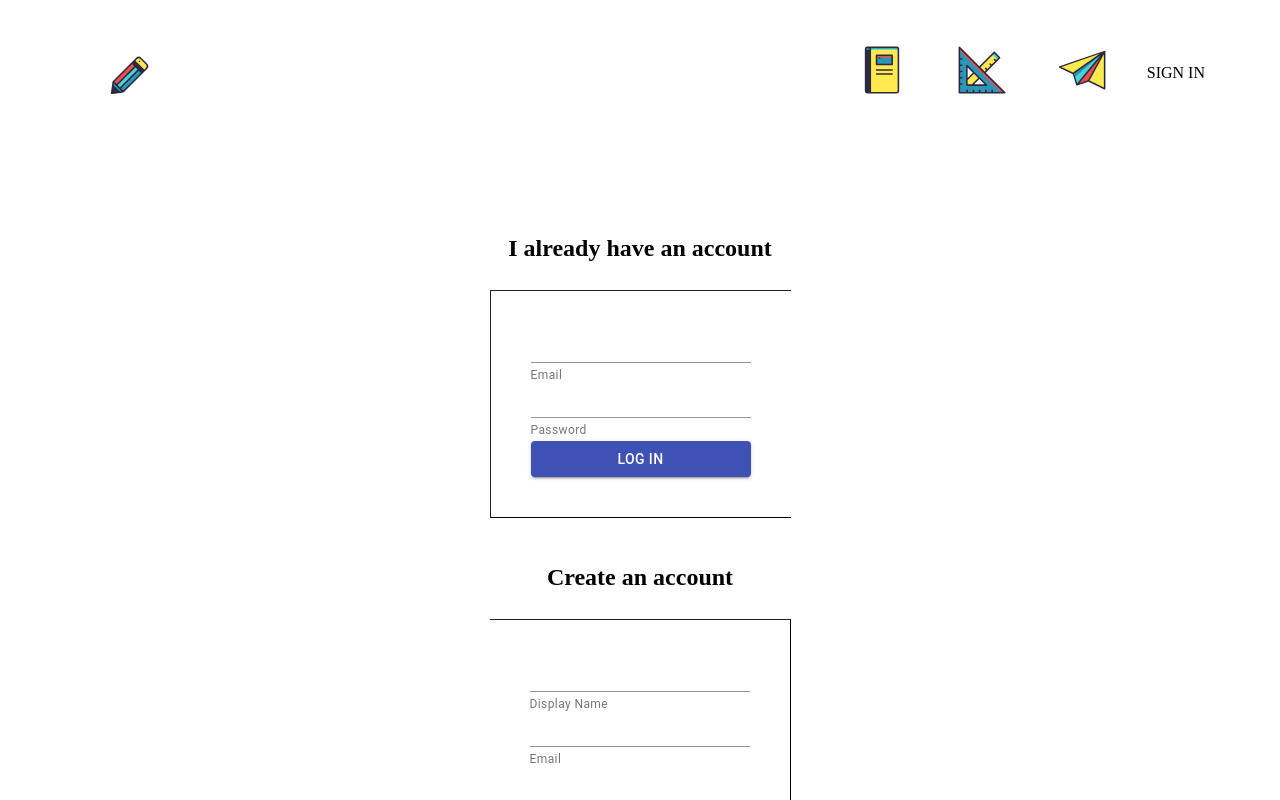
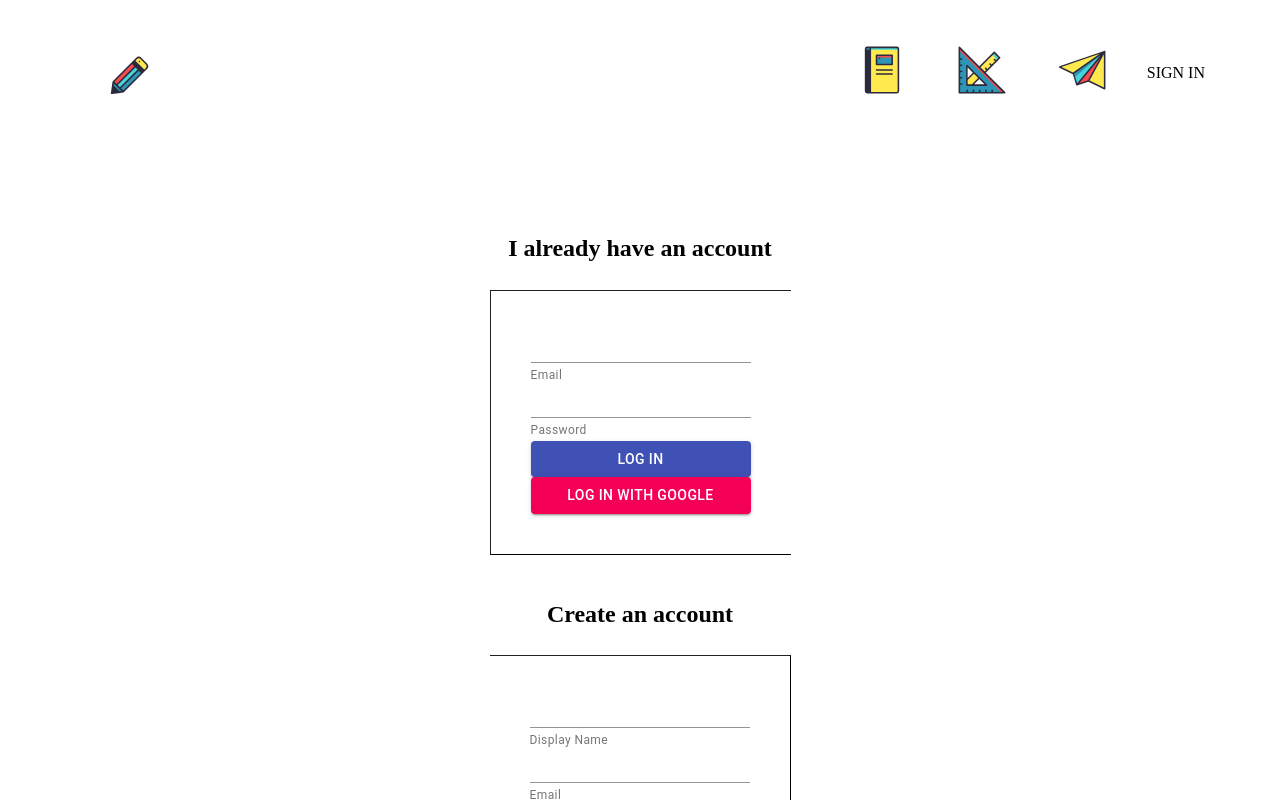
Before and after one commit to DavidAtMollimers/food-diary, a React (Create React App) app: page /signin in a window 1280 px wide. Shown: the top 800 px of the page. Built offline with nearby package versions, Linux system fonts and the light colour scheme.

Commit message:
Add button ti sign in form, styles files to sign in and up and id to array items in diary.

```diff
--- a/src/components/diary-entry/diary-entry.component.jsx
+++ b/src/components/diary-entry/diary-entry.component.jsx
@@ -16,15 +16,19 @@ const useStyles  = makeStyles((theme) => ({
 
 const mealTypes = [
     {
+        id: 1,
         meal: 'breakfast'
     },
     {
+        id: 2,
         meal: 'snack'
     },
     {
+        id: 3,
         meal: 'lunch'
     },
     {
+        id: 4,
         meal: 'dinner'
     },
 ];
@@ -46,10 +50,6 @@ class DiaryEntry extends React.Component {
     // take the input and assign the value to the corresponding parameter of the state
     handleChange = event => {
         const { name, value } = event.target;
-
-    console.log("name: ", name);
-    console.log("value: ", value)
-
         this.setState({[name]: value});
     };
 
--- a/src/components/sign-in/sign-in.component.jsx
+++ b/src/components/sign-in/sign-in.component.jsx
@@ -52,7 +52,7 @@ class SignIn extends React.Component {
             <div className='sign-in'>
                 <form className='sign-in-form' noValidate autoComplete="off">
                     <Box borderLeft={1} borderTop={1} borderBottom={1} {...borderProps}>
-                        <FormControl classname={useStyles.root}>
+                        <FormControl className={useStyles.root}>
                         <TextField
                             className='email'
                             name='email'
@@ -72,11 +72,17 @@ class SignIn extends React.Component {
                             required
                         />
                         <Button
-                            className='submit-button'
+                            className='email-login-button'
                             type='submit'
                             color='primary'
                             variant='contained'
                         >Log in</Button>
+                        <Button
+                            className='google-login-button'
+                            onClick={signInWithGoogle}
+                            color='secondary'
+                            variant='contained'
+                        >Log in with Google</Button>
                         </FormControl>
                     </Box>
                 </form>
```
Also changed, not shown: src/components/sign-in/sign-in.style.scss (added), src/components/sign-up/sign-up.styles.scss (added), 1 other file (tests, documents, lock files or other folders). Lines whose indentation alone changed are shown as unchanged.
